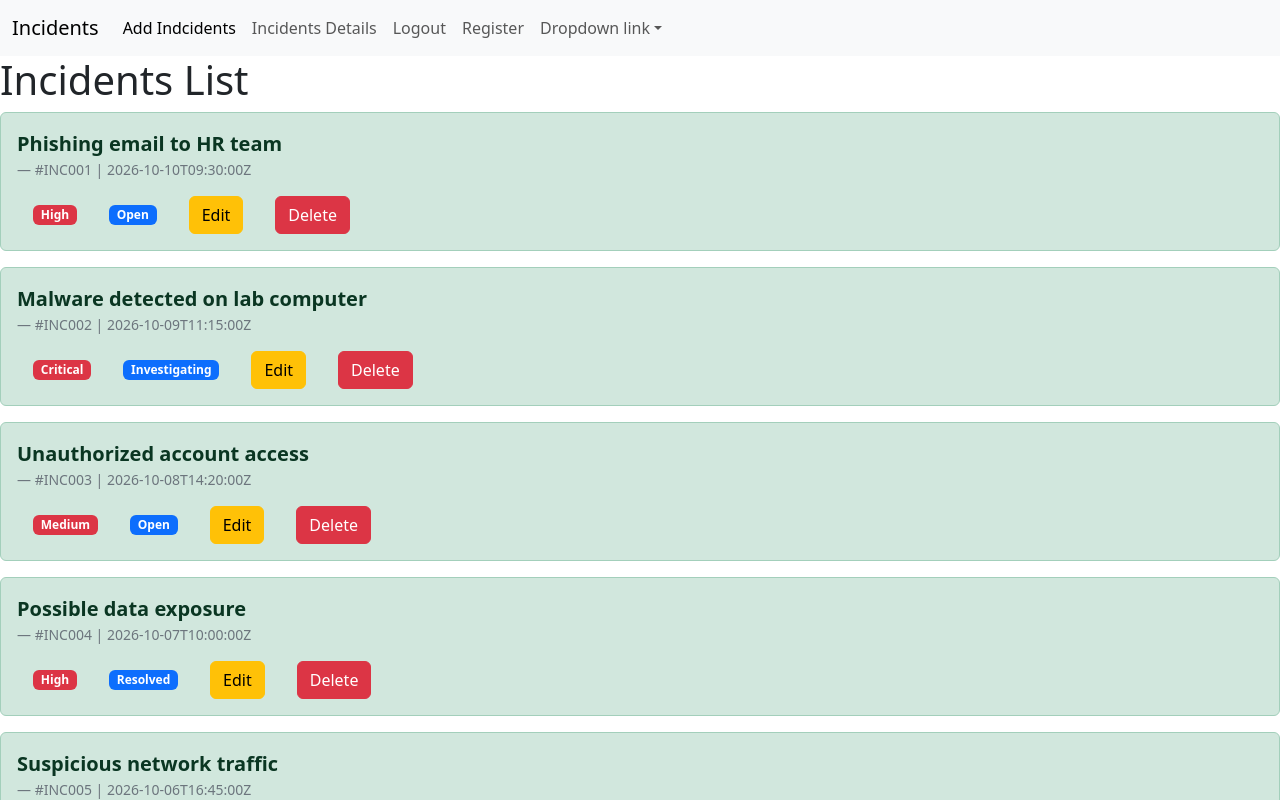
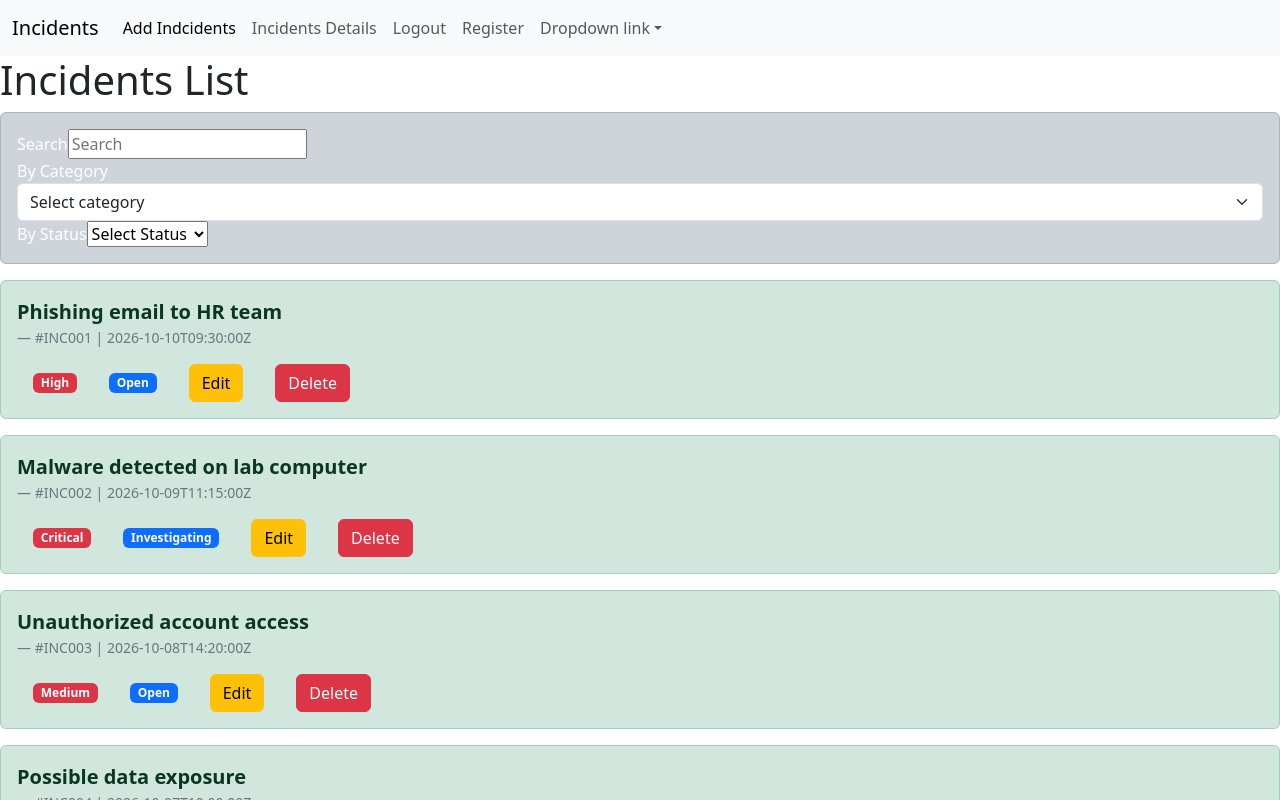
Before and after one commit to techclass-of-education/mernpaloti, a React (Vite) app: page /list in a window 1280 px wide. Shown: the top 800 px of the page. Built offline with nearby package versions, Linux system fonts and the light colour scheme.

Commit message:
day 2 incident list filter setup

```diff
--- a/src/pages/IncidentsList.jsx
+++ b/src/pages/IncidentsList.jsx
@@ -1,6 +1,7 @@
 import { Navbar } from "../layout/Navbar.jsx";
 import { mockIncidents } from "../data/incidents.js";
 import { useNavigate } from "react-router-dom";
+import { useState } from "react";
 export function IncidentList() {
   const navigate=useNavigate()
 
@@ -10,10 +11,59 @@ export function IncidentList() {
       navigate("/details",{state:{incident}})
   }
 
+  const [category,setCategory]=useState("")
+  const [search,setSearch]=useState("")
+  const [status,setStatus]=useState("")
+
   return (
     <>
       <Navbar />
       <h1>Incidents List</h1>
+      <div className="alert alert-dark text-white">
+        <div>
+          <label htmlFor="search">Search</label>
+          <input type="search" placeholder="Search" value={search}
+          onChange={function(event){
+            setSearch(event.target.value)
+          }}/>
+        </div>
+
+        <div>
+          <label htmlFor="search">By Category</label>
+          <select
+            id="category"
+            className="form-select"
+            aria-label="Default select example" value={category}
+            onChange={function(event){
+                setCategory(event.target.value)
+            }}
+          >
+            <option selected>Select category</option>
+            <option value="Phishing">Phishing</option>
+            <option value="Malware">Malware</option>
+            <option value="Unauthorized Access">Unauthorized Access</option>
+            <option value="Data Breach">Data Breach</option>
+            <option value="DDos">DDos</option>
+            <option value="Other">Other</option>
+          </select>
+        </div>
+
+        <div>
+          <label htmlFor="search">By Status</label>
+            <select value={status}
+            onChange={function(event){
+              setStatus(event.target.value)
+            }}>
+              <option selected>Select Status</option>
+              <option value="Open">Open</option>
+              <option value="Investigating">Investigating</option>
+              <option value="Resolved">Resolved</option>
+            </select>
+        </div>
+
+
+      </div>
+
       {
         //expressions
         mockIncidents.map(function (e) {
```
